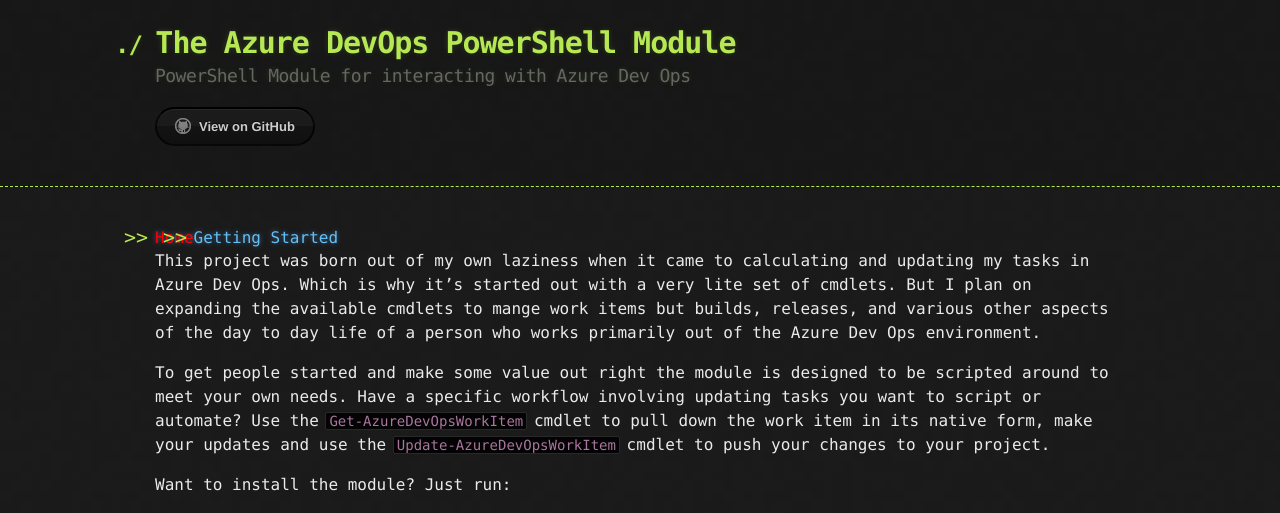
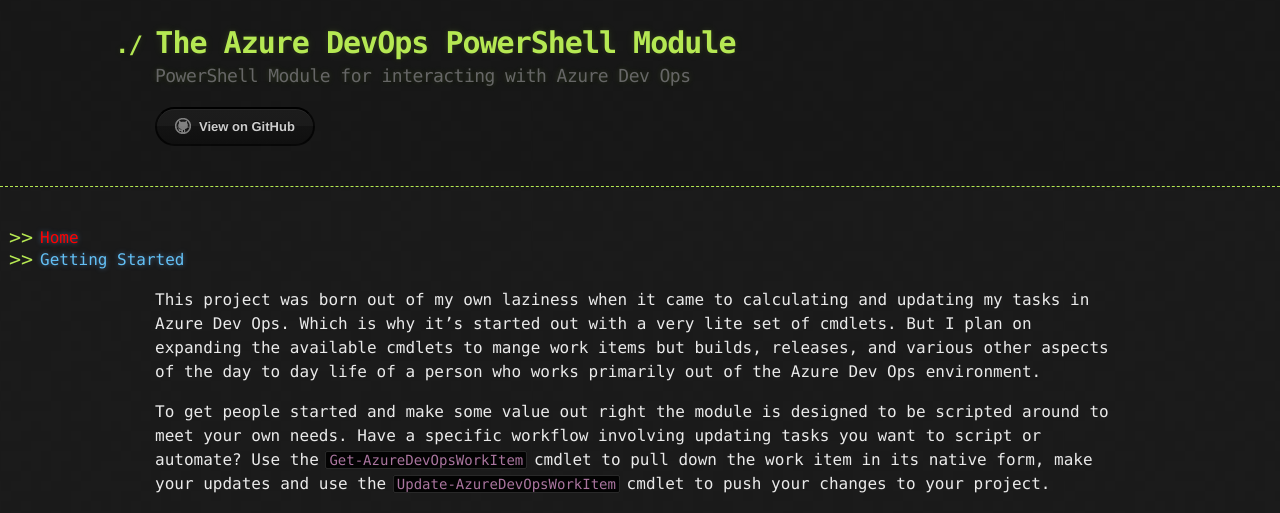
Before and after one commit to UTM-Online/AzureDevOpsPsModule, a Jekyll site: the page built from index.md, in a window 1280 px wide. Shown: the top 513 px of the page. Built offline with Jekyll 4.4.1, drawn with Linux system fonts in a browser that asks for light colours.

Commit message:
site update

```diff
--- a/_includes/primary_navigation.html
+++ b/_includes/primary_navigation.html
@@ -1,4 +1,4 @@
-<ul class="nav">
+<ul>
 {% for item in site.data.navigation %}
   <li>
     <a href="{{ item.link | relative_url }}" {% if page.url == item.link %}style="color: red;"{% endif %}>
--- a/_layouts/default.html
+++ b/_layouts/default.html
@@ -16,10 +16,8 @@
       </div>
     </header>
 
-    <div class="container">
-        <nav>
-            {% include primary_navigation.html %}
-        </nav>
+    <div class="nav">
+        {% include primary_navigation.html %}
     </div>
     <div class="container">
       <section id="main_content">
```
